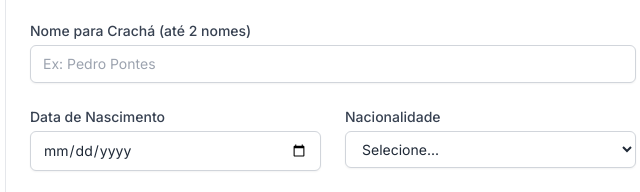
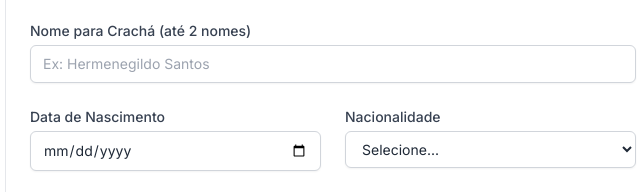
Before and after one commit to OkarinPontes/site-inscricao-petct, a plain HTML site: page index.html in a window 1280 px wide. Shown: the part 601-793 px from the top of the page, 307-947 px from the left. Drawn offline with nearby package versions, Linux system fonts and the light colour scheme; no server answers.

Commit message:
Update index.html

```diff
--- a/index.html
+++ b/index.html
@@ -74,7 +74,7 @@
                         </div>
                         <div class="md:col-span-2">
                             <label for="nome_cracha" class="block text-sm font-medium text-gray-700 mb-1">Nome para Crachá (até 2 nomes)</label>
-                            <input type="text" id="nome_cracha" name="Nome para Crachá" placeholder="Ex: Pedro Pontes" required class="block w-full px-3 py-2 bg-white border border-gray-300 rounded-md shadow-sm placeholder-gray-400 focus-style focus:border-blue-500 sm:text-sm">
+                            <input type="text" id="nome_cracha" name="Nome para Crachá" placeholder="Ex: Hermenegildo Santos" required class="block w-full px-3 py-2 bg-white border border-gray-300 rounded-md shadow-sm placeholder-gray-400 focus-style focus:border-blue-500 sm:text-sm">
                             <p id="cracha-error" class="text-red-500 text-xs mt-1 hidden">Por favor, insira no máximo dois nomes.</p>
                         </div>
                         <div>
```
